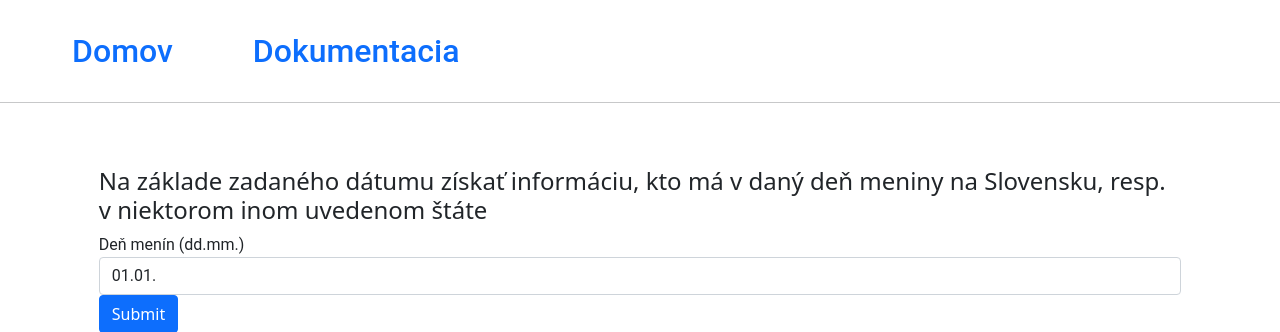
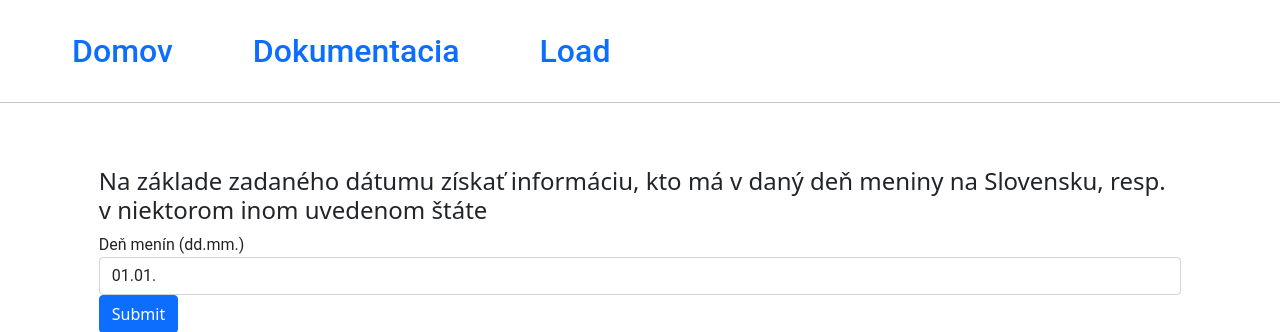
Before and after one commit to georgeHeishi/WEBTECH2-6-API, a PHP site: page / in a window 1280 px wide. Shown: the top 332 px of the page. Run offline with PHP 8.4, Linux system fonts and the light colour scheme.

Commit message:
Daco co juro chcel aby som tam mal

```diff
--- a/load.php
+++ b/load.php
@@ -87,6 +87,5 @@ foreach ($xml->children() as $row) {
             $recordsController->insertRecord($day_id, $country_id, $type, $value);
         }
     }
-
-
 }
+header('Location: https://wt98.fei.stuba.sk/namedays/');
--- a/partials/header.php
+++ b/partials/header.php
@@ -7,6 +7,9 @@
             <div class="p-2" style="margin-left: 5%">
                 <a href="https://wt98.fei.stuba.sk/namedays/documentation"><h2 id="main-branding">Dokumentacia</h2></a>
             </div>
+            <div class="p-2" style="margin-left: 5%">
+                <a href="https://wt98.fei.stuba.sk/namedays/load"><h2 id="main-branding">Load</h2></a>
+            </div>
         </div>
     </header>
     <hr>
```
Also changed, not shown: .htaccess.
